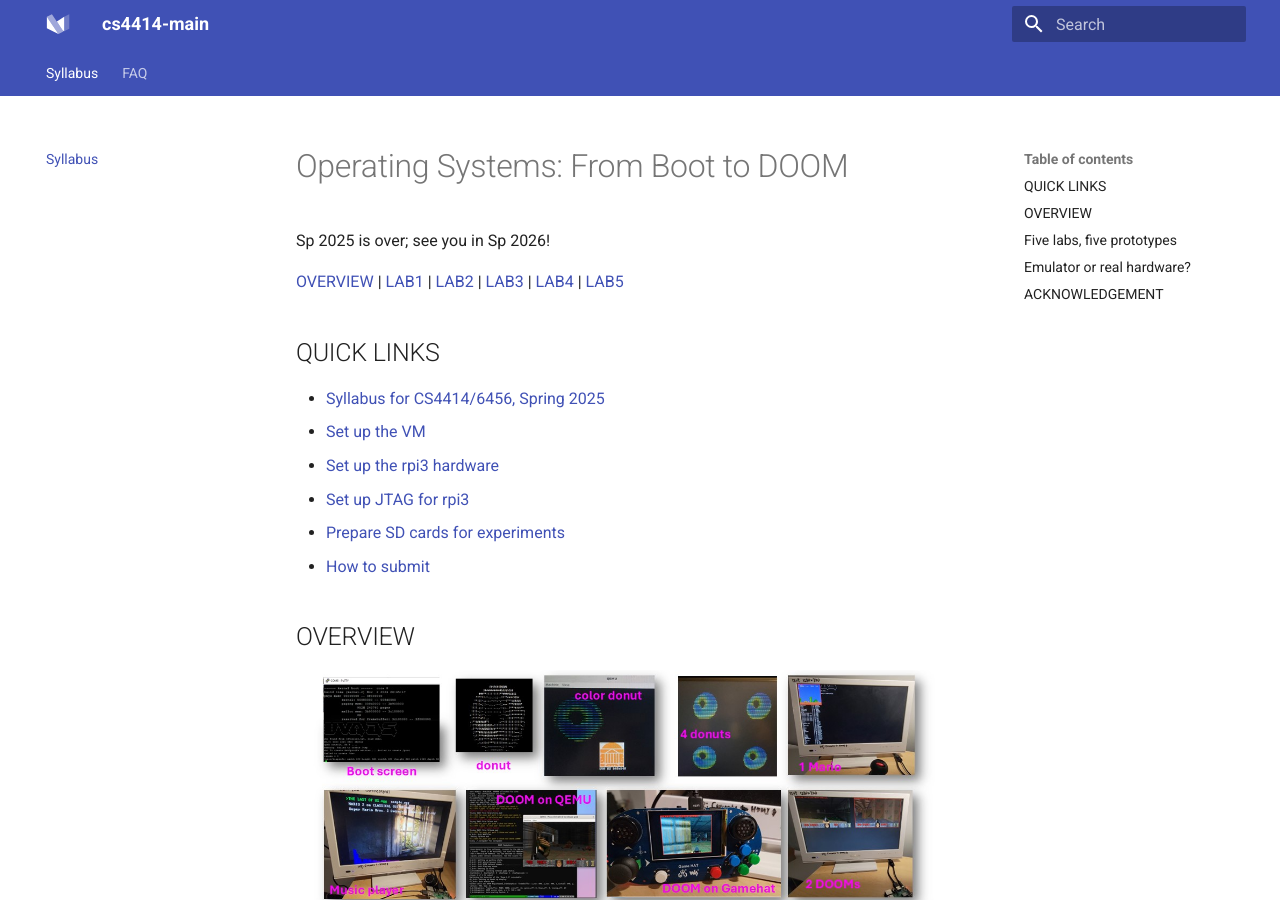
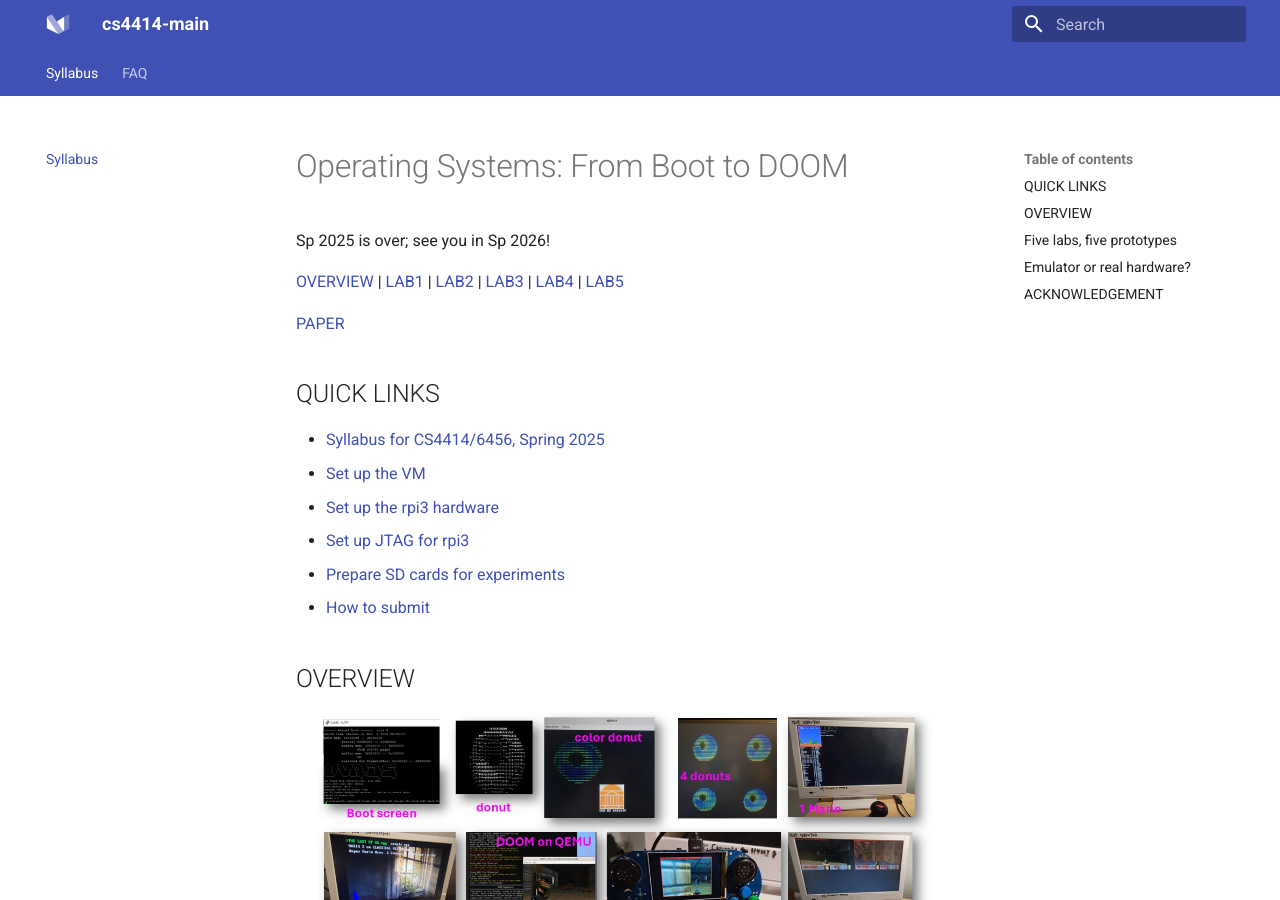
Before and after one commit to fxlin/uva-os-main, an MkDocs documentation site: the page built from docs/README.md, in a window 1280 px wide and 900 px high. Built offline with MkDocs 1.6.1 and Material for MkDocs 9.7.7, drawn with Linux system fonts in a browser that asks for light colours.

Commit message:
Update README.md

```diff
--- a/docs/README.md
+++ b/docs/README.md
@@ -8,6 +8,8 @@ Sp 2025 is over; see you in Sp 2026!
 [LAB3](https://github.com/fxlin/uva-os-world3) |
 [LAB4](https://github.com/fxlin/uva-os-world4) |
 [LAB5](https://github.com/fxlin/uva-os-world5)
+
+[PAPER](https://arxiv.org/abs/2504.17984)
 
 ## QUICK LINKS
 
```
